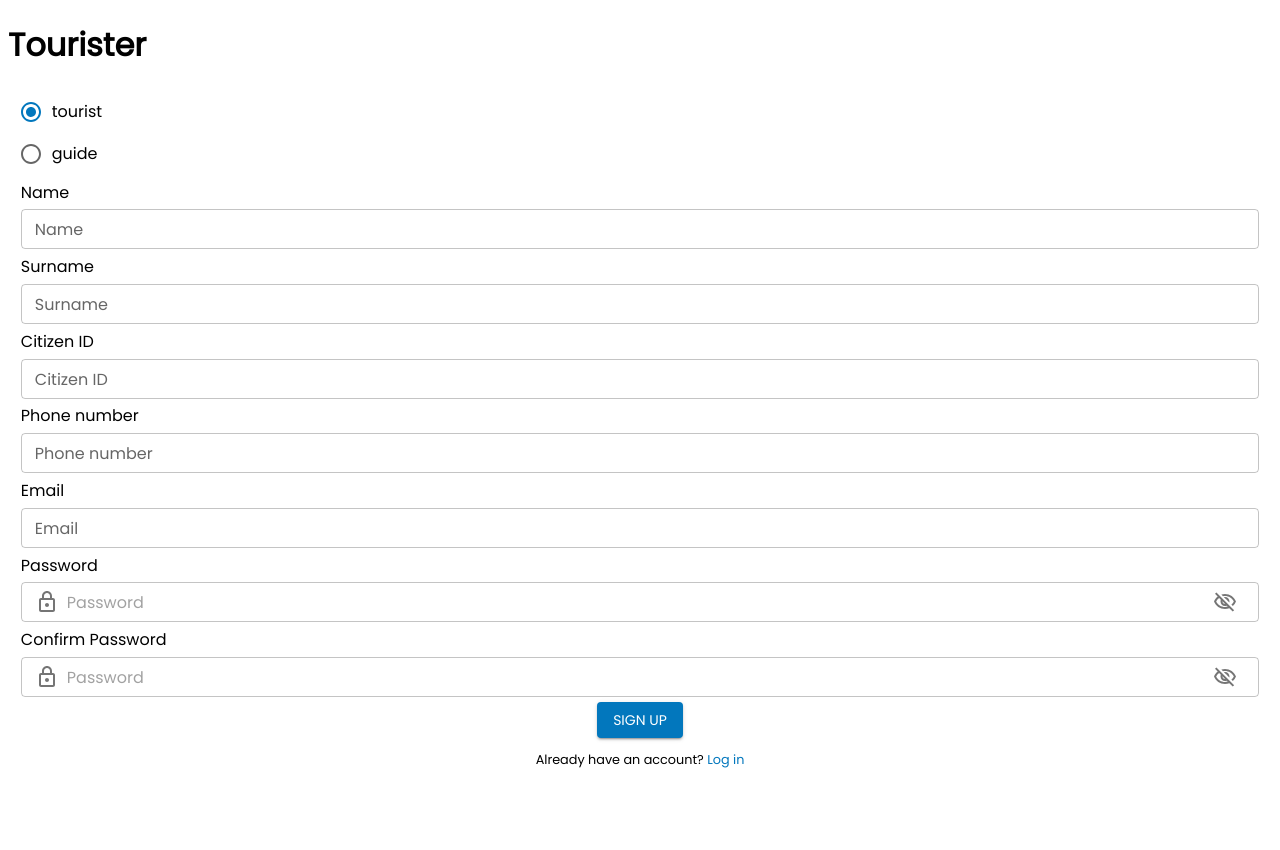
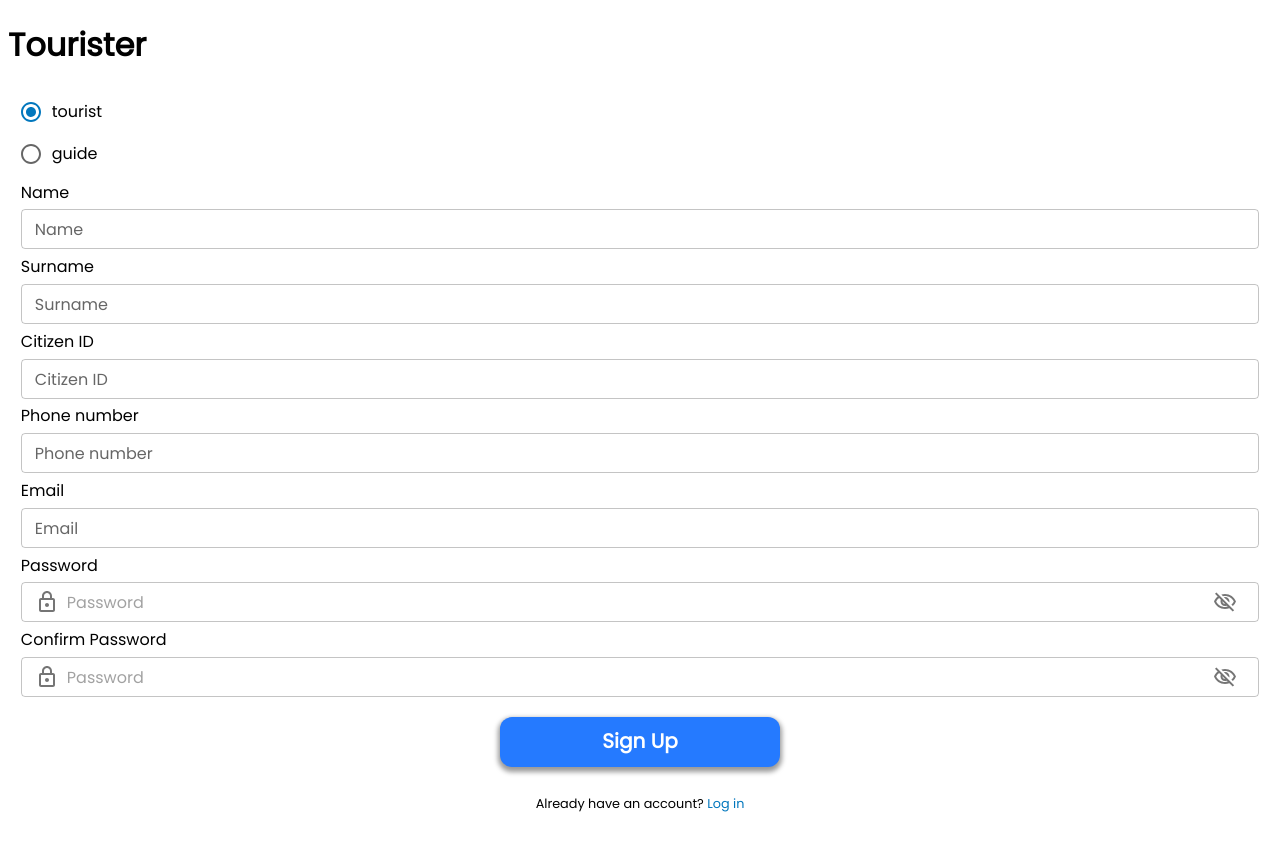
Before and after one commit to 2110336-2565-2/sec1_Group7_Tourister, a Next.js app in the folder frontend/: page /register in a window 1280 px wide. Shown: the top 850 px of the page. Built offline with nearby package versions, Linux system fonts and the light colour scheme.

Commit message:
create PrimaryButton styling

```diff
--- a/frontend/components/register/registerForm.tsx
+++ b/frontend/components/register/registerForm.tsx
@@ -1,8 +1,8 @@
 import { useState } from "react";
 import { useForm } from "react-hook-form";
 import { yupResolver } from "@hookform/resolvers/yup"
-import { Button } from "@mui/material"
-import styled from 'styled-components'
+// import { Button } from "@mui/material"
+// import styled from 'styled-components'
 import Link from 'next/link';
 
 import { validationSchema, FormData, defaultValues} from "./registerSchema";
@@ -12,6 +12,18 @@ import { FormInputText } from "@/components/formInput/FormInputText";
 import { FormInputPassword } from "@/components/formInput/FormInputPassword";
 import { FormInputRadio } from "@/components/formInput/FormInputRadio";
 import { COLOR } from "@/theme/globalTheme";
+import { PrimaryButton } from "@/css/styling";
+import styled from "styled-components";
+
+const Title = styled.h3`
+  font-size: 1.2em;
+  text-align: center;
+  font-weight: bold;
+`;
+
+const FieldName = styled.label`
+  font-size: 0.8em;
+`
 
 const registerForm = () => {
   const [showPassword, setShowPassword] = useState(false);
@@ -44,7 +56,6 @@ const registerForm = () => {
     const userData: UserInterface = {
       name: data.name,
       surname: data.surname,
-      citizenId: data.citizenId,
       email: data.email,
       password: data.password,
       phoneNumber: data.phoneNumber,
@@ -84,7 +95,7 @@ const registerForm = () => {
       <FormInputPassword name="password" control={control} label="Password" showPassword={showPassword} handleClickShowPassword={handleClickShowPassword} handleMouseDownPassword={handleMouseDownPassword} />
       <label>Confirm Password</label>
       <FormInputPassword name="confirmPassword" control={control} label="Password" showPassword={showConfirmPassword} handleClickShowPassword={handleClickShowConfirmPassword} handleMouseDownPassword={handleMouseDownPassword} />
-      <Button style={{alignSelf:"center"}} type="submit" variant="contained" >Sign Up </Button>
+      <PrimaryButton style={{alignSelf:"center"}} type="submit" variant="contained" >Sign Up </PrimaryButton>
       <div style={{alignSelf:"center", fontSize:"0.8rem", marginTop:"0.5rem"}}>
         <label>Already have an account? </label>
         <Link href="/login" style={{textDecoration:"none", color:COLOR.primary}}>Log in</Link>
--- a/frontend/css/styling.tsx
+++ b/frontend/css/styling.tsx
@@ -1,13 +1,25 @@
 import { Button } from "@mui/material";
 import { styled } from '@mui/material/styles';
+import { FormLabel } from '@mui/material';
 
-// TODO: set style
-export const CustomButton = styled(Button)({
-    background: 'linear-gradient(45deg, #FE6B8B 30%, #FF8E53 90%)',
+
+export const PrimaryButton = styled(Button)({
+    background: '#257AFF',
     border: 0,
-    borderRadius: 3,
-    boxShadow: '0 3px 5px 2px rgba(255, 105, 135, .3)',
+    borderRadius: 12,
+    boxShadow: '0 3px 5px 2px rgba(0, 0, 0, .4)',
+    height: 50,
+    width: 280,
+    padding: '10px 30px',
+    margin: 15,
     color: 'white',
-    height: 48,
-    padding: '0 30px',
+    fontSize: '20px',
+    fontWeight: "bold",
+    textTransform: 'capitalize'
 });
+
+
+export const CustomLabel = styled(FormLabel)({
+    color: 'black',
+    fontWeight: 'bold',
+})
```
